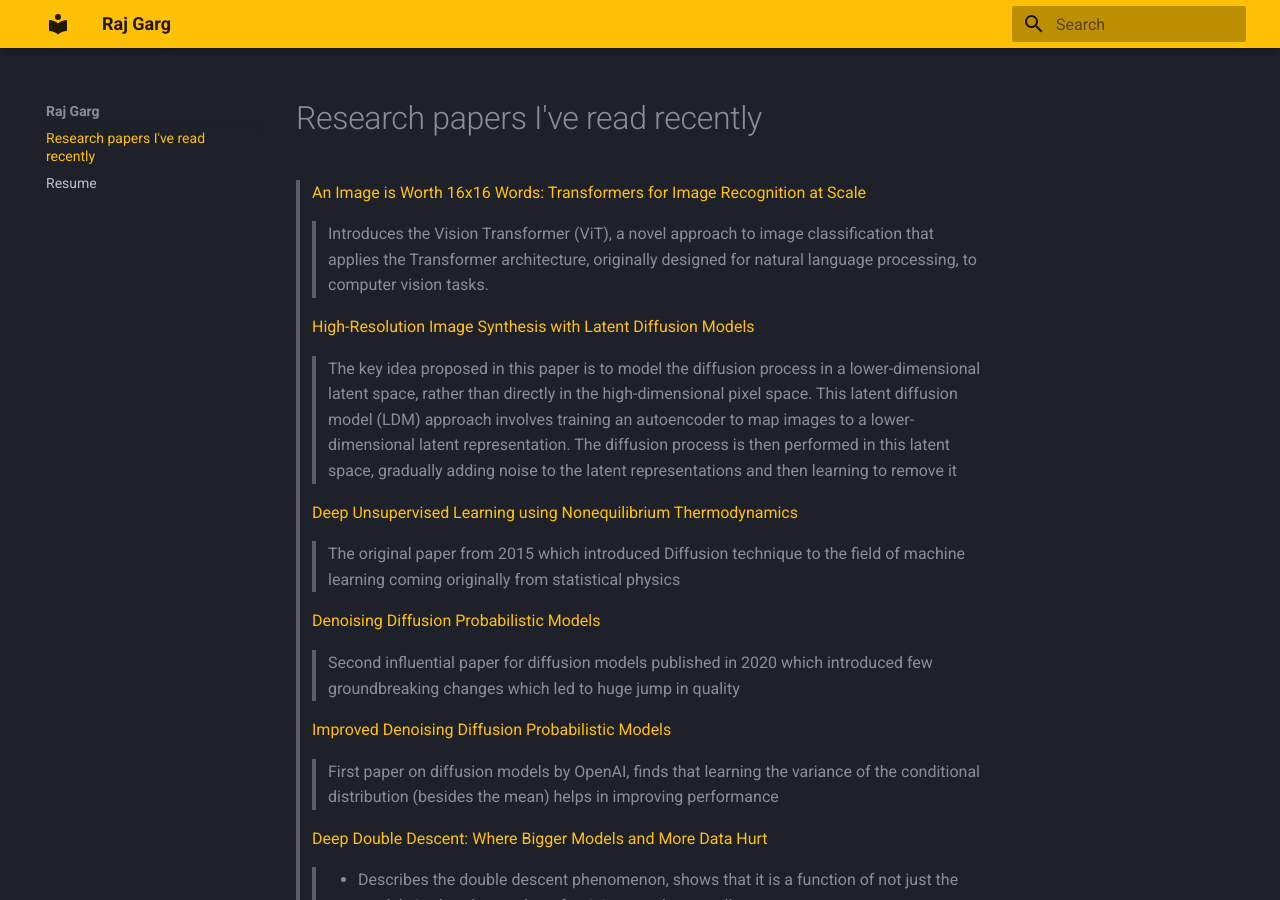
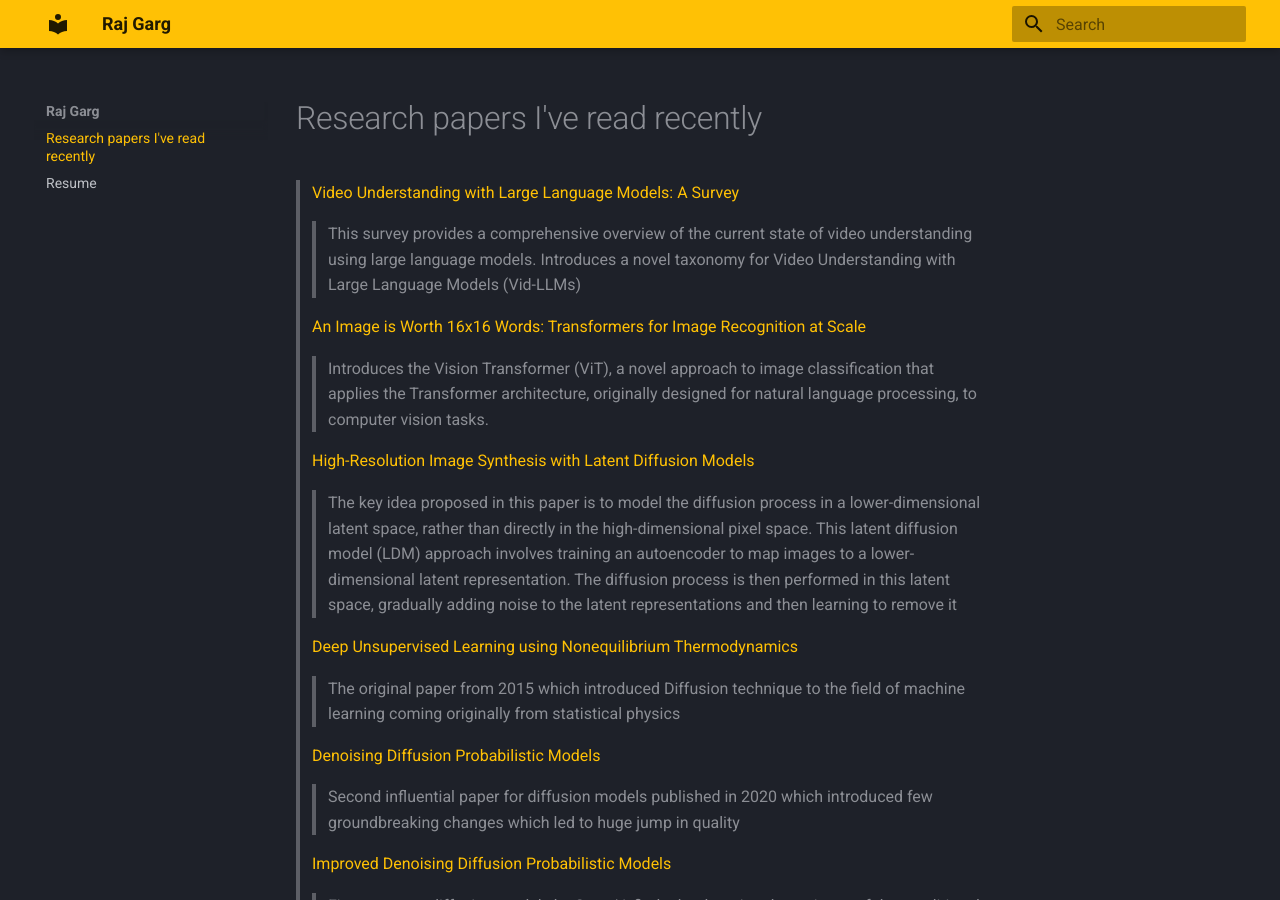
Before and after one commit to rajgarg021/blog, an MkDocs documentation site: the page built from docs/index.md, in a window 1280 px wide and 900 px high. Built offline with MkDocs 1.6.1 and Material for MkDocs 9.7.7, drawn with Linux system fonts in a browser that asks for light colours.

Commit message:
added more papers

```diff
--- a/docs/index.md
+++ b/docs/index.md
@@ -1,4 +1,8 @@
 # Research papers I've read recently
+
+> [Video Understanding with Large Language Models: A Survey](https://arxiv.org/pdf/2312.17432)
+>> This survey provides a comprehensive overview of the current state of video understanding using large language models.
+>> Introduces a novel taxonomy for Video Understanding with Large Language Models (Vid-LLMs)
 
 > [An Image is Worth 16x16 Words: Transformers for Image Recognition at Scale](https://arxiv.org/abs/2010.11929)
 >> Introduces the Vision Transformer (ViT), a novel approach to image classification that applies the Transformer architecture, originally designed for natural language processing, to computer vision tasks.
```
